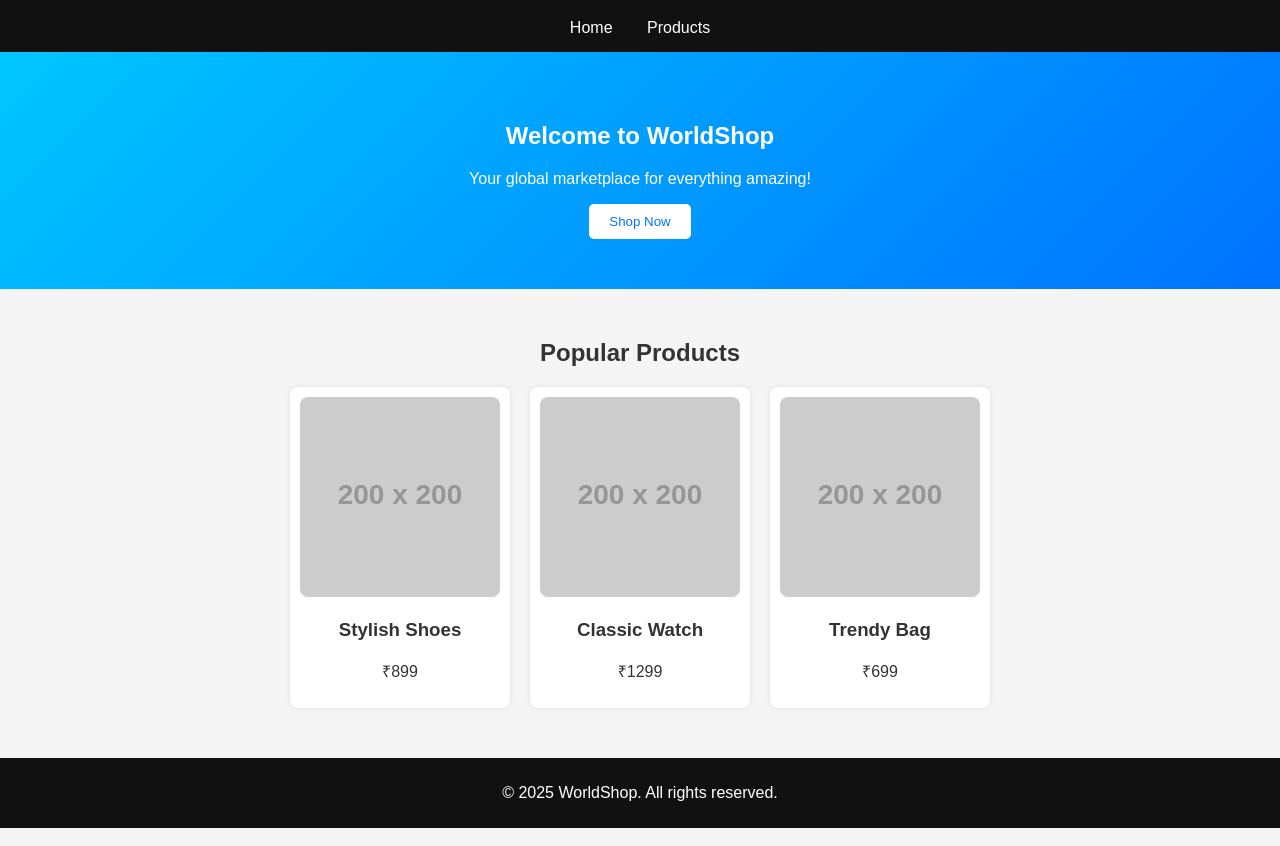
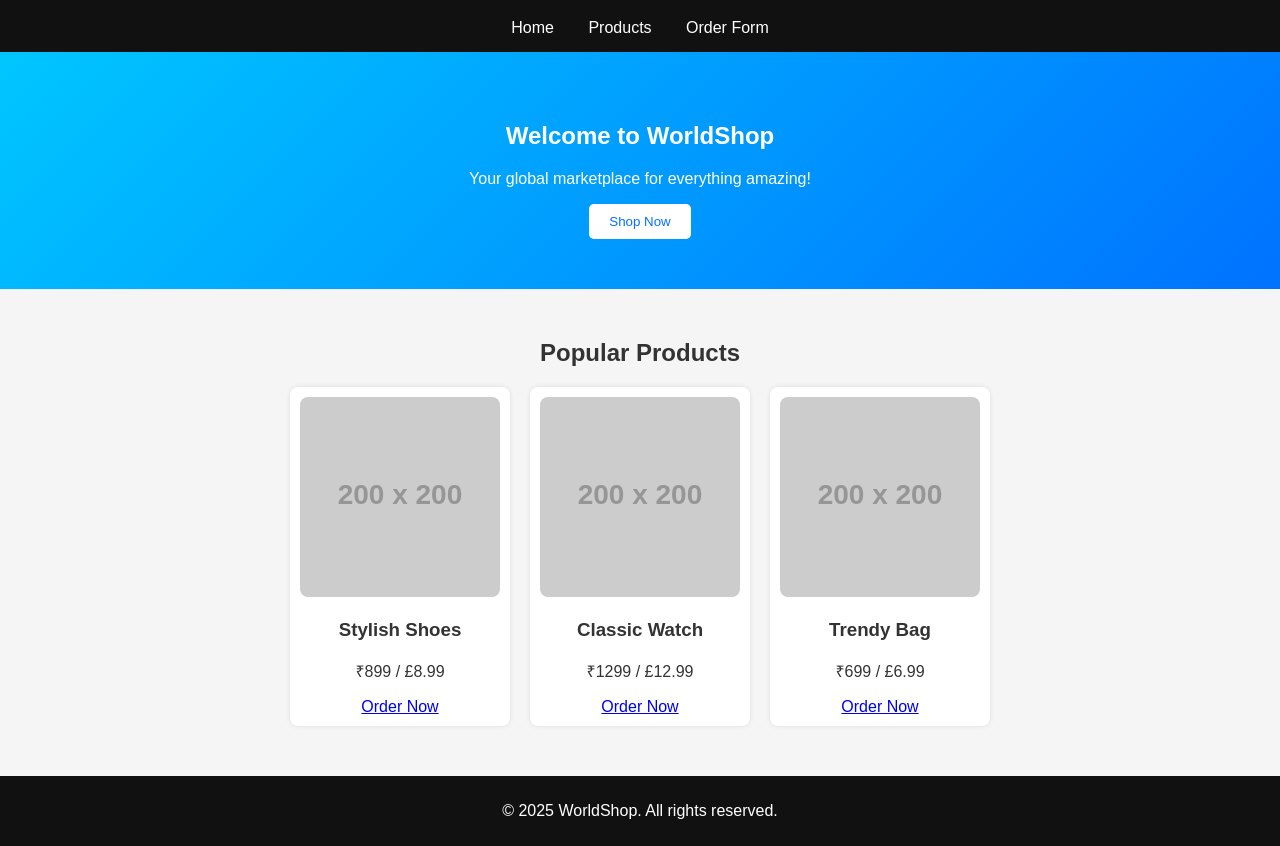
Before and after one commit to sharmasourav082002-arch/sharmasourav082002-arch.github.io, a plain HTML site: page index.html in a window 1280 px wide. Shown: the part 77-923 px from the top of the page. Drawn offline with Linux system fonts and the light colour scheme; placeholder pictures from the web are drawn by us.

Commit message:
Update index.html

```diff
--- a/index.html
+++ b/index.html
@@ -1,52 +1,63 @@
+
 <!DOCTYPE html>
 <html lang="en">
 <head>
   <meta charset="UTF-8" />
-  <meta name="viewport" content="width=device-width, initial-scale=1.0">
+  <meta name="viewport" content="width=device-width, initial-scale=1.0" />
   <title>WorldShop | Home</title>
-  <link rel="stylesheet" href="style.css">
+  <link rel="stylesheet" href="style.css" />
 </head>
+
 <body>
-
+  <!-- Header -->
   <header>
     <h1>🌍 WorldShop</h1>
     <nav>
       <a href="index.html">Home</a>
       <a href="product.html">Products</a>
+      <a href="https://forms.gle/9Tim4264k2TM9ThB6" target="_blank">Order Form</a>
     </nav>
   </header>
 
+  <!-- Hero Section -->
   <section class="hero">
     <h2>Welcome to WorldShop</h2>
     <p>Your global marketplace for everything amazing!</p>
-  <button onclick="window.location.href='product.html'">Shop Now</button>
+    <button onclick="window.location.href='https://forms.gle/9Tim4264k2TM9ThB6'">Shop Now</button>
   </section>
 
+  <!-- Popular Products -->
   <section class="products">
     <h2>Popular Products</h2>
     <div class="product-grid">
+
       <div class="product">
         <img src="https://via.placeholder.com/200" alt="Product 1">
         <h3>Stylish Shoes</h3>
-      <p>₹899</p>
+        <p>₹899 / £8.99</p>
+        <a class="order-btn" href="https://forms.gle/9Tim4264k2TM9ThB6" target="_blank">Order Now</a>
       </div>
+
       <div class="product">
         <img src="https://via.placeholder.com/200" alt="Product 2">
         <h3>Classic Watch</h3>
-      <p>₹1299</p>
+        <p>₹1299 / £12.99</p>
+        <a class="order-btn" href="https://forms.gle/9Tim4264k2TM9ThB6" target="_blank">Order Now</a>
       </div>
+
       <div class="product">
         <img src="https://via.placeholder.com/200" alt="Product 3">
         <h3>Trendy Bag</h3>
-      <p>₹699</p>
+        <p>₹699 / £6.99</p>
+        <a class="order-btn" href="https://forms.gle/9Tim4264k2TM9ThB6" target="_blank">Order Now</a>
       </div>
+
     </div>
   </section>
 
+  <!-- Footer -->
   <footer>
     <p>© 2025 WorldShop. All rights reserved.</p>
   </footer>
-
-<script src="script.js"></script>
 </body>
 </html>
```
Lines whose indentation alone changed are shown as unchanged.
